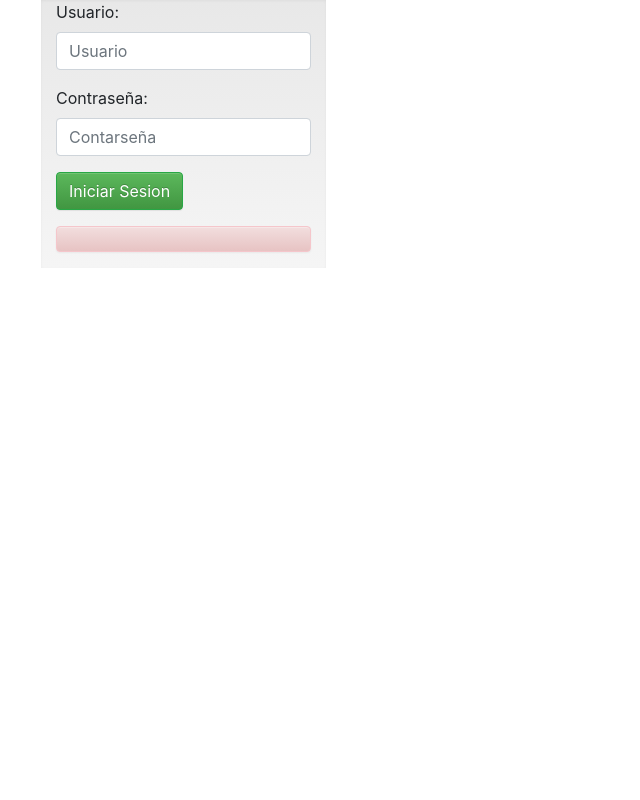
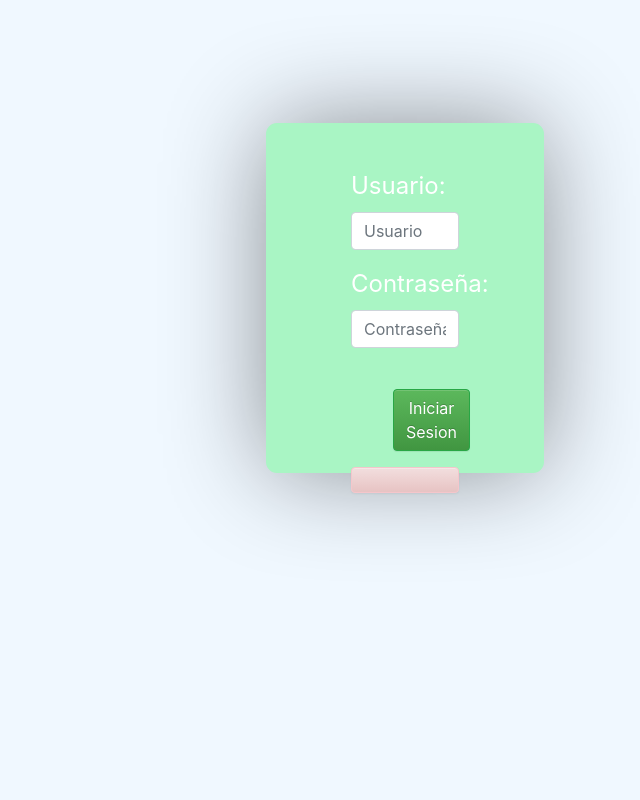
Before and after one commit to chahdez/SolucionAdministracion, a CodeIgniter app: page /database/index.php/login/index in a window 1560 px wide. Shown: the whole page, without its empty margins (169-809 px from the left). Run offline with CodeIgniter, Linux system fonts and the light colour scheme; some libraries are stand-ins or nearby versions.

Commit message:
Ariel - Se agrega formato de index-login

```diff
--- a/application/views/Login/index.php
+++ b/application/views/Login/index.php
@@ -2,26 +2,57 @@
 <link href="libs/css/bootstrap.min.css" rel="stylesheet" type="text/css"/>
 <script src="libs/js/jquery.js" type="text/javascript"></script>
 <script src="scripts/login.js"></script>
+<style>
+    body{
+        background-color: aliceblue;
+    }
+    .formato{
+            margin-left: 420px;
+            padding-top: 123px;
+            -moz-box-shadow: 0px 0px 102px -4px rgba(0,0,0,0.46);
+    }
+    .formFormato{
+                height: 350px;
+                width: 550px;
+                background-color: #a9f5c4;
+                color: white;
+                -webkit-box-shadow: 0px 0px 102px -4px rgba(0,0,0,0.46);
+                -moz-box-shadow: 0px 0px 102px -4px rgba(0,0,0,0.46);
+                box-shadow: 0px 0px 102px -4px rgba(0,0,0,0.46);
+                border-radius: 11px;
+                }
+                .formAlineacion{
+                        padding-left: 70px;
+                        padding-right: 70px;
+                        }
+                        .formFormGroup1{
+                                padding-top: 45px;
+                        }
+                        .formButon{
+                                padding-top: 25px;
+                                padding-left: 42px;
+                        }
+                        label{
+                            font-size: x-large;
+                        }
+</style>
+<div class="container formato">
 
-<div class="container ">
-    <div class="row ">
-           <div class="col-md-offset-5 col-md-3 well">
-             <form>
-                <div class="form-group">
+           <div class="col-md-3 formFormato">
+               <form class="formAlineacion">
+                <div class="form-group formFormGroup1">
                   <label for="exampleInputEmail1">Usuario:</label>
                   <input type="text" class="form-control" id="User" placeholder="Usuario">
                 </div>
                 <div class="form-group">
                   <label for="exampleInputPassword1">Contraseña:</label>
-                  <input type="password" class="form-control" id="Password" placeholder="Contarseña">
+                  <input type="password" class="form-control" id="Password" placeholder="Contraseña">
                 </div>
-                <div class="form-group col-lg-offset-7">
+                <div class="form-group col-lg-offset-7 formButon">
                     <button id="Ingresar" type="button" class="btn btn-success">Iniciar Sesion</button>
                 </div>
                  <div id="AnswerLogin" class="alert alert-danger hidden subFormatLogin"></div>
               </form>
 
         </div>
-
-    </div>
 </div>
```
